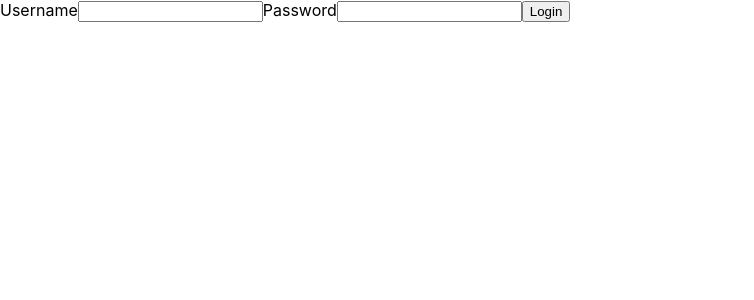
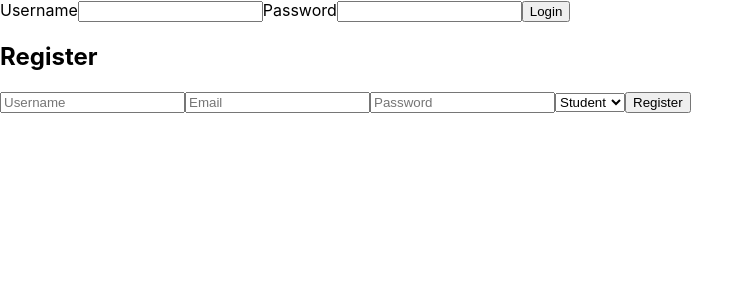
Before and after one commit to DanSmith8011/lms-project, a React (Create React App) app in the folder frontend/: page / in a window 1280 px wide. Shown: the top 300 px of the page, without its empty margins (0-754 px from the left). Built offline with nearby package versions, Linux system fonts and the light colour scheme.

Commit message:
feat: add Register page and connect to Django API

```diff
--- a/frontend/src/App.jsx
+++ b/frontend/src/App.jsx
@@ -1,9 +1,11 @@
 import Login from './pages/Login'
+import Register from './pages/Register'
 
 function App(){
   return (
     <div>
       <Login />
+      <Register />
     </div>
   )
 }
--- /dev/null
+++ b/frontend/src/pages/Register.jsx
@@ -0,0 +1,40 @@
+import { useState } from 'react'
+import axios from 'axios'
+
+function Register() {
+    const [username, setUsername] = useState('')
+    const [email, setEmail] = useState('')
+    const [password, setPassword] = useState('')
+    const [role, setRole] = useState('student')
+
+    const handleRegister = async (e) => {
+        e.preventDefault()
+        try {
+            await axios.post('http://127.0.0.1:8000/api/users/register/', {
+                username,
+                email,
+                password,
+                role
+            })
+            alert('Registration successful! Please login.')
+         } catch (error) {
+            alert('Registration failed. Please try again.') }
+    }
+
+    return (
+        <div>
+            <h2>Register</h2>
+            <input type='text' placeholder='Username' value={username} onChange={(e) => setUsername(e.target.value)} />
+            <input type='email' placeholder='Email' value={email} onChange={(e) => setEmail(e.target.value)} />
+            <input type='password' placeholder='Password' value={password} onChange={(e) => setPassword(e.target.value)} />
+            <select value={role} onChange={(e) => setRole(e.target.value)}>
+                <option value='student'>Student</option>
+                <option value='teacher'>Teacher</option>
+            </select>
+            <button onClick={handleRegister}>Register</button>
+        </div>
+    )
+
+}
+
+export default Register
```
Also changed, not shown: 1 other file (tests, documents, lock files or other folders).
